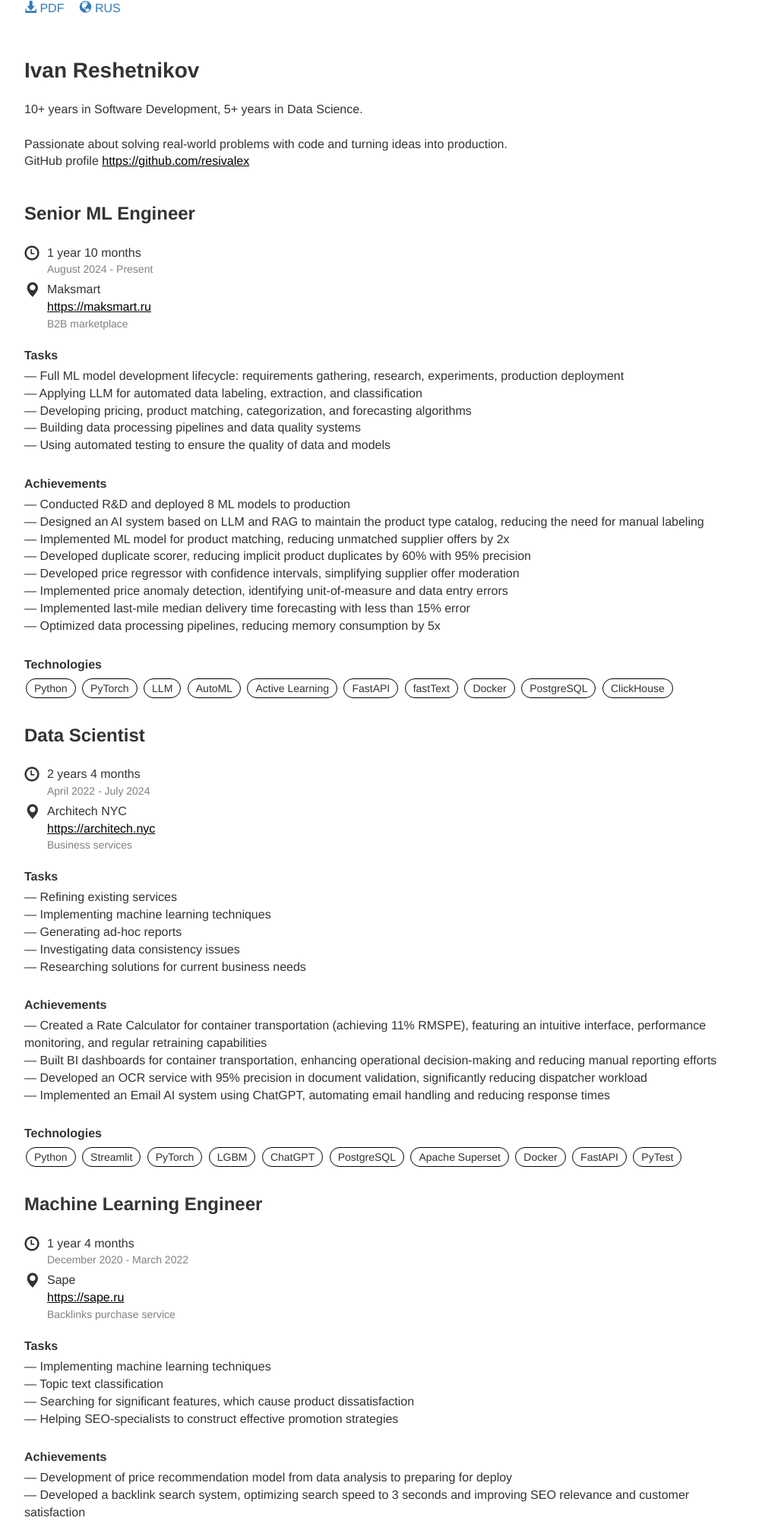
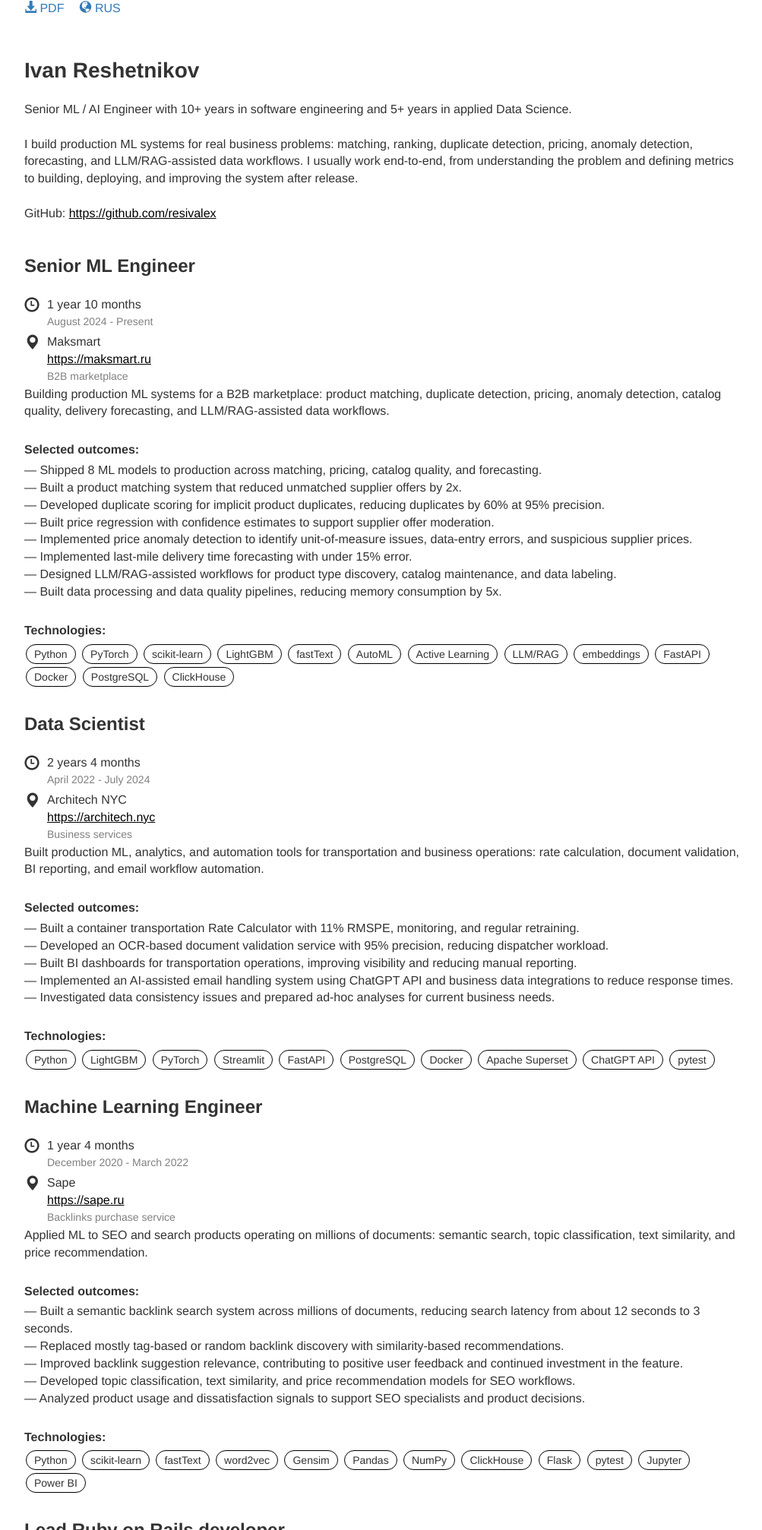
Before and after one commit to resivalex/django-blog, a Django app: page / in a window 1280 px wide. Shown: the top 2014 px of the page at 76% size, without its empty margins (133-1136 px from the left). Run offline with Django 3.2, Linux system fonts and the light colour scheme; some libraries are stand-ins or nearby versions.

Commit message:
Rewrite ENG version

```diff
--- a/app/templates/app/resume-english-body.html
+++ b/app/templates/app/resume-english-body.html
@@ -9,9 +9,9 @@
     <div class="main-header">Ivan Reshetnikov</div>
 
     <p>
-        10+ years in Software Development, 5+ years in Data Science.<br><br>
-        Passionate about solving real-world problems with code and turning ideas into production.<br>
-        GitHub profile {% black_link url="https://github.com/resivalex" %}
+        Senior ML / AI Engineer with 10+ years in software engineering and 5+ years in applied Data Science.<br><br>
+        I build production ML systems for real business problems: matching, ranking, duplicate detection, pricing, anomaly detection, forecasting, and LLM/RAG-assisted data workflows. I usually work end-to-end, from understanding the problem and defining metrics to building, deploying, and improving the system after release.<br><br>
+        GitHub: {% black_link url="https://github.com/resivalex" %}
     </p>
 
     <div class="position-block">
@@ -19,28 +19,23 @@
 
     {% output_place month_period="2024.08-present" locale="en" name="Maksmart" link="https://maksmart.ru" description="B2B marketplace" %}
 
-    <div class="sub-header">Tasks</div>
     <p>
-        — Full ML model development lifecycle: requirements gathering, research, experiments, production deployment<br>
-        — Applying LLM for automated data labeling, extraction, and classification<br>
-        — Developing pricing, product matching, categorization, and forecasting algorithms<br>
-        — Building data processing pipelines and data quality systems<br>
-        — Using automated testing to ensure the quality of data and models
+        Building production ML systems for a B2B marketplace: product matching, duplicate detection, pricing, anomaly detection, catalog quality, delivery forecasting, and LLM/RAG-assisted data workflows.
     </p>
 
-    <div class="sub-header">Achievements</div>
+    <div class="sub-header">Selected outcomes:</div>
     <p>
-        — Conducted R&D and deployed 8 ML models to production<br>
-        — Designed an AI system based on LLM and RAG to maintain the product type catalog, reducing the need for manual labeling<br>
-        — Implemented ML model for product matching, reducing unmatched supplier offers by 2x<br>
-        — Developed duplicate scorer, reducing implicit product duplicates by 60% with 95% precision<br>
-        — Developed price regressor with confidence intervals, simplifying supplier offer moderation<br>
-        — Implemented price anomaly detection, identifying unit-of-measure and data entry errors<br>
-        — Implemented last-mile median delivery time forecasting with less than 15% error<br>
-        — Optimized data processing pipelines, reducing memory consumption by 5x<br>
+        — Shipped 8 ML models to production across matching, pricing, catalog quality, and forecasting.<br>
+        — Built a product matching system that reduced unmatched supplier offers by 2x.<br>
+        — Developed duplicate scoring for implicit product duplicates, reducing duplicates by 60% at 95% precision.<br>
+        — Built price regression with confidence estimates to support supplier offer moderation.<br>
+        — Implemented price anomaly detection to identify unit-of-measure issues, data-entry errors, and suspicious supplier prices.<br>
+        — Implemented last-mile delivery time forecasting with under 15% error.<br>
+        — Designed LLM/RAG-assisted workflows for product type discovery, catalog maintenance, and data labeling.<br>
+        — Built data processing and data quality pipelines, reducing memory consumption by 5x.
     </p>
 
-    <div class="sub-header">Technologies</div>
+    <div class="sub-header">Technologies:</div>
     {% output_maksmart_tags %}
     </div>
 
@@ -49,24 +44,20 @@
 
     {% output_place month_period="2022.04-2024.07" locale="en" name="Architech NYC" link="https://architech.nyc" description="Business services" %}
 
-    <div class="sub-header">Tasks</div>
     <p>
-        — Refining existing services<br>
-        — Implementing machine learning techniques<br>
-        — Generating ad-hoc reports<br>
-        — Investigating data consistency issues<br>
-        — Researching solutions for current business needs
+        Built production ML, analytics, and automation tools for transportation and business operations: rate calculation, document validation, BI reporting, and email workflow automation.
     </p>
 
-    <div class="sub-header">Achievements</div>
+    <div class="sub-header">Selected outcomes:</div>
     <p>
-        — Created a Rate Calculator for container transportation (achieving 11% RMSPE), featuring an intuitive interface, performance monitoring, and regular retraining capabilities<br>
-        — Built BI dashboards for container transportation, enhancing operational decision-making and reducing manual reporting efforts<br>
-        — Developed an OCR service with 95% precision in document validation, significantly reducing dispatcher workload<br>
-        — Implemented an Email AI system using ChatGPT, automating email handling and reducing response times
+        — Built a container transportation Rate Calculator with 11% RMSPE, monitoring, and regular retraining.<br>
+        — Developed an OCR-based document validation service with 95% precision, reducing dispatcher workload.<br>
+        — Built BI dashboards for transportation operations, improving visibility and reducing manual reporting.<br>
+        — Implemented an AI-assisted email handling system using ChatGPT API and business data integrations to reduce response times.<br>
+        — Investigated data consistency issues and prepared ad-hoc analyses for current business needs.
     </p>
 
-    <div class="sub-header">Technologies</div>
+    <div class="sub-header">Technologies:</div>
     {% output_architech_tags %}
     </div>
 
@@ -75,21 +66,20 @@
 
     {% output_place month_period="2020.12-2022.03" locale="en" name="Sape" link="https://sape.ru" description="Backlinks purchase service" %}
 
-    <div class="sub-header">Tasks</div>
     <p>
-        — Implementing machine learning techniques<br>
-        — Topic text classification<br>
-        — Searching for significant features, which cause product dissatisfaction<br>
-        — Helping SEO-specialists to construct effective promotion strategies
+        Applied ML to SEO and search products operating on millions of documents: semantic search, topic classification, text similarity, and price recommendation.
     </p>
 
-    <div class="sub-header">Achievements</div>
+    <div class="sub-header">Selected outcomes:</div>
     <p>
-        — Development of price recommendation model from data analysis to preparing for deploy<br>
-        — Developed a backlink search system, optimizing search speed to 3 seconds and improving SEO relevance and customer satisfaction
+        — Built a semantic backlink search system across millions of documents, reducing search latency from about 12 seconds to 3 seconds.<br>
+        — Replaced mostly tag-based or random backlink discovery with similarity-based recommendations.<br>
+        — Improved backlink suggestion relevance, contributing to positive user feedback and continued investment in the feature.<br>
+        — Developed topic classification, text similarity, and price recommendation models for SEO workflows.<br>
+        — Analyzed product usage and dissatisfaction signals to support SEO specialists and product decisions.
     </p>
 
-    <div class="sub-header">Technologies</div>
+    <div class="sub-header">Technologies:</div>
     {% output_sape_tags %}
     </div>
 
@@ -98,40 +88,39 @@
 
     {% output_place month_period="2016.12-2020.11" name="OneRetarget.com" link="https://oneretarget.com" description="A service to manage several ad platforms at one account" %}
 
-    <div class="sub-header">Tasks</div>
     <p>
-        — Choosing the technical development strategy and tools, suggestion/discussion of implementation ways. Code review<br>
-        — Creating tools to analyze and manage ads<br>
-        — Synchronization of statistics, state of moderation<br>
-        — Implementing of new formats. Error handling<br>
-        — Deployment of the system. Backups. System state monitoring
+        Led backend and full-stack development for an ad-tech product integrating multiple advertising platforms. Worked on technical decisions, API design, code review, testing, deployment, monitoring, and frontend modernization.
     </p>
 
-    <div class="sub-header">Achievements</div>
+    <div class="sub-header">Selected outcomes:</div>
     <p>
-        — Modifying the API in such a way it can be used for external users and the frontend<br>
-        — Synchronization and display of advertising performance from Yandex.Metrica data<br>
-        — Adding a section for problem detection in the system<br>
-        — Implementation of interactive widgets: weekly schedule, bulk copying, ad preview<br>
-        — Frontend migration from CoffeeScript and jQuery to ES6 and React<br>
-        — Correction of the layout and use of the single style within the entire user account
+        — Adapted the API for both external users and frontend use, reducing duplicated integration logic.<br>
+        — Built tools for advertising analytics, moderation-state synchronization, and campaign management.<br>
+        — Added system problem-detection tooling to make operational issues easier to find and investigate.<br>
+        — Implemented interactive UI features such as weekly schedules, bulk copying, and ad previews.<br>
+        — Supported frontend migration from CoffeeScript/jQuery to ES6 and React.<br>
+        — Helped unify account-wide UI layout and styling.
     </p>
 
-    <div class="sub-header">Technologies</div>
+    <div class="sub-header">Technologies:</div>
     {% output_oneretarget_tags %}
     </div>
 
     <div class="position-block">
     <div class="header">Ruby on Rails developer</div>
 
-    {% output_place month_period="2016.04-2016.11" name="Lakehouse" link="http://www.lakehouse.ru" %}
+    {% output_place month_period="2016.04-2016.11" name="Lakehouse" link="http://www.lakehouse.ru" description="SaaS and in-house solutions" %}
 
-    <div class="sub-header">Tasks</div>
     <p>
-        — Real estate project support and development {% black_link url="http://o-din.ru/" %}<br>
-        — Beauty specialists qualification project support and development {% black_link url="http://e-academie.ru/" %}
+        Supported and developed Ruby on Rails applications for real estate process management and professional qualification workflows.
     </p>
-    <div class="sub-header">Technologies</div>
+
+    <p>
+        — Supported and developed a real estate process-management project.<br>
+        — Supported and developed a qualification/training project for beauty specialists.<br>
+        — Worked on backend features, tests, deployment, and legacy frontend maintenance.
+    </p>
+    <div class="sub-header">Technologies:</div>
     {% output_lakehouse_tags %}
     </div>
 
@@ -140,12 +129,21 @@
 
     {% output_place month_period="2016.02-2016.04" %}
 
-    <div class="sub-header">Tasks</div>
     <p>
-        — Graduation work rewriting {% black_link url="https://github.com/resivalex/student-progress-on-rails" %}<br>
-        — Trampoline center website development {% black_link url="https://github.com/resivalex/zaskok" %}
+        Built and rebuilt small web applications while transitioning into Ruby on Rails development.
     </p>
-    <div class="sub-header">Technologies</div>
+
+    <p>
+        — Rebuilt a student progress tracking application in Ruby on Rails.<br>
+        — Developed a website for a trampoline center.
+    </p>
+
+    <div class="sub-header">Projects:</div>
+    <p>
+        {% black_link url="https://github.com/resivalex/student-progress-on-rails" %}<br>
+        {% black_link url="https://github.com/resivalex/zaskok" %}
+    </p>
+    <div class="sub-header">Technologies:</div>
     {% output_selfeducation_tags %}
     </div>
 
@@ -154,17 +152,19 @@
 
     {% output_place month_period="2015.04-2016.01" name="Nasca Ltd." link="http://piratetrade.ru" description="Exchange trading company" %}
 
-    <div class="sub-header">Tasks</div>
     <p>
-        — Website development {% black_link url="http://pskovskie.ru/" %} from scratch<br>
-        — Development of a multi-component network application in a team of five members using the Scrum methodology<br>
-        — Full implementation of an important component interacting with the exchange<br>
-        — Unit-testing with Catch framework<br>
-        — Partially designing and implementing a client application on Qt<br>
-        — Using design patterns<br>
-        — Code review
+        Worked on web development and trading-related software in a Scrum team. Built backend features, contributed to C++ networking components, wrote unit tests, and participated in code review.
     </p>
-    <div class="sub-header">Technologies</div>
+
+    <p>
+        — Developed a public website from scratch.<br>
+        — Built parts of a multi-component network application for exchange-related workflows.<br>
+        — Implemented a component responsible for interaction with the exchange.<br>
+        — Contributed to Qt client design and implementation.<br>
+        — Added unit tests using the Catch framework.<br>
+        — Used design patterns and participated in code review.
+    </p>
+    <div class="sub-header">Technologies:</div>
     {% output_piratetrade_2_tags %}
     </div>
 
@@ -173,17 +173,19 @@
 
     {% output_place month_period="2012.12-2013.09" name="Nasca Ltd." link="http://piratetrade.ru" description="Exchange trading company" %}
 
-    <div class="sub-header">Tasks</div>
     <p>
-        — Improvements of the trading engine<br>
-        — Exchange log parsing and analysis<br>
-        — Features implementing for a transaction logging software<br>
-        — Development of a program for emulation an exchange<br>
-        — Sending email to users of specialized sites<br>
-        — Automatic exchange log downloading<br>
-        — Using system of version control
+        Worked on trading-related desktop and backend tools, including trading engine improvements, log processing, exchange emulation, and automation utilities.
     </p>
-    <div class="sub-header">Technologies</div>
+
+    <p>
+        — Improved components of the trading engine.<br>
+        — Built tools for exchange log parsing and analysis.<br>
+        — Implemented features for transaction logging software.<br>
+        — Developed an exchange emulator for testing and development.<br>
+        — Added automated exchange log downloading and user email notifications.<br>
+        — Used version control in a small engineering team.
+    </p>
+    <div class="sub-header">Technologies:</div>
     {% output_piratetrade_tags %}
     </div>
 
--- a/app/templatetags/resume_tags.py
+++ b/app/templatetags/resume_tags.py
@@ -13,11 +13,14 @@ def maksmart_tags():
     return [
         "Python",
         "PyTorch",
-        "LLM",
+        "scikit-learn",
+        "LightGBM",
+        "fastText",
         "AutoML",
         "Active Learning",
+        "LLM/RAG",
+        "embeddings",
         "FastAPI",
-        "fastText",
         "Docker",
         "PostgreSQL",
         "ClickHouse",
@@ -27,76 +30,61 @@ def maksmart_tags():
 def architech_tags():
     return [
         "Python",
+        "LightGBM",
+        "PyTorch",
         "Streamlit",
-        "PyTorch",
-        "LGBM",
-        "ChatGPT",
+        "FastAPI",
         "PostgreSQL",
+        "Docker",
         "Apache Superset",
-        "Docker",
-        "FastAPI",
-        "PyTest",
+        "ChatGPT API",
+        "pytest",
     ]
 
 
 def sape_tags():
     return [
         "Python",
+        "scikit-learn",
+        "fastText",
+        "word2vec",
+        "Gensim",
         "Pandas",
-        "MatPlotLib",
-        "Seaborn",
-        "Plotly",
         "NumPy",
-        "SciKit-Learn",
-        "Gensim",
+        "ClickHouse",
+        "Flask",
+        "pytest",
         "Jupyter",
-        "Flask",
-        "PyTest",
-        "ClickHouse",
         "Power BI",
     ]
 
 
 def oneretarget_tags():
     return [
-        "Ruby on Rails 5",
+        "Ruby on Rails",
         "PostgreSQL",
         "RSpec",
         "Cucumber",
         "Capybara",
+        "Docker",
         "Jenkins",
-        "Docker",
         "Capistrano",
-        "Trailblazer",
-        "React.js",
+        "React",
         "ES6",
         "Redux",
-        "Flow",
-        "SASS",
-        "BEM",
-        "Webpack",
-        "yarn",
-        "styled-components",
-        "delayed_job",
-        "VK API",
-        "myTarget API",
-        "Facebook API",
-        "AdWords API",
-        "Metrica API",
-        "Backup",
     ]
 
 
 def lakehouse_tags():
     return [
         "Ruby on Rails 4",
+        "PostgreSQL",
         "RSpec",
+        "Capybara",
+        "Capistrano",
         "Linux",
-        "Capistrano",
-        "Capybara",
         "AngularJS",
         "CoffeeScript",
-        "PostgreSQL",
     ]
 
 
@@ -106,11 +94,10 @@ def selfeducation_tags():
         "RSpec",
         "Linux",
         "Capistrano",
+        "AngularJS",
         "CoffeeScript",
-        "AngularJS",
         "PHP",
         "HTML",
-        "CoffeeScript",
         "SASS",
         "MySQL",
         "D3.js",
@@ -127,13 +114,11 @@ def piratetrade_2_tags():
         "SASS",
         "Bootstrap",
         "AJAX",
-        "friendlyId",
-        "dragonfly",
         "C++",
         "Boost Thread",
         "WebSocket",
         "JSON",
-        "Stash",
+        "Catch",
         "JIRA",
         "Confluence",
         "Git",
```
Also changed, not shown: 1 other file.
